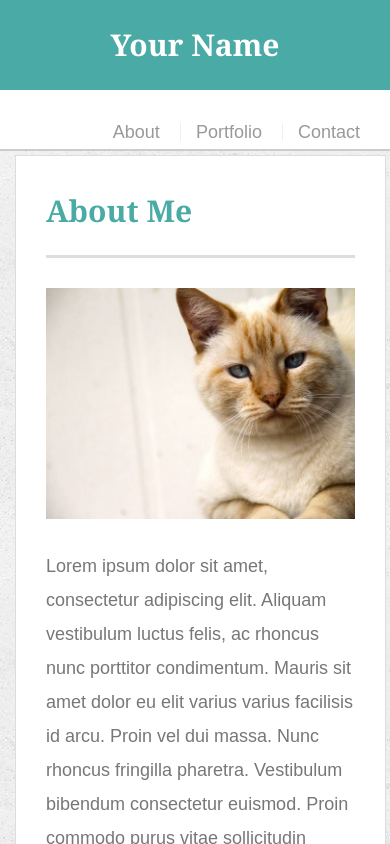
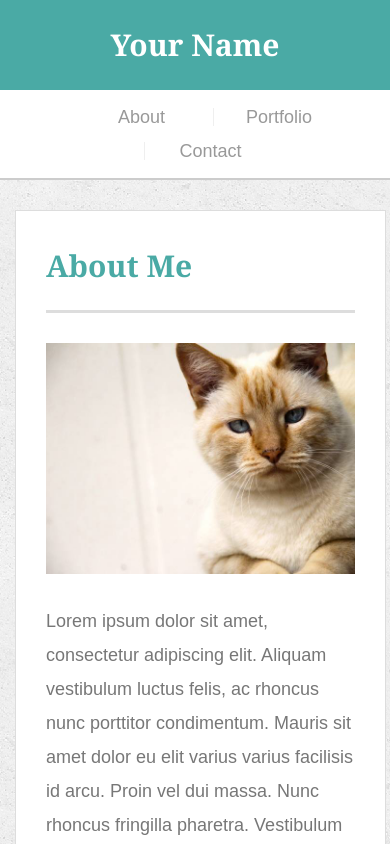
Before and after one commit to belcboo/Responsive-Portfolio, a plain HTML site: page index.html in a window 390 px wide. Shown: the top 844 px of the page. Drawn offline with Linux system fonts and the light colour scheme.

Commit message:
NavBar working - Beta 1

```diff
--- a/assets/css/style.css
+++ b/assets/css/style.css
@@ -243,7 +243,7 @@ input[type=submit] {
 @media (max-width: 640px) {
 
   #masthead{
-    margin: auto;
+    position: static;
   }
 
   #logo{
@@ -252,14 +252,22 @@ input[type=submit] {
   }
 
   nav{
-
+    text-align: center;
+    width: 100%;
+    margin: 10px 0;
   }
 
+  nav a{
+    width: 30%
+  }
+
+  #main-container{
+    padding-top: 0px;
+  }
   .main-section{
     width: 95%;
-    max-width: 768px;
+    max-width: 640px;
     margin-left: 15px;
-    margin-top: 25px;
   }
 
   .auth-image{
```
